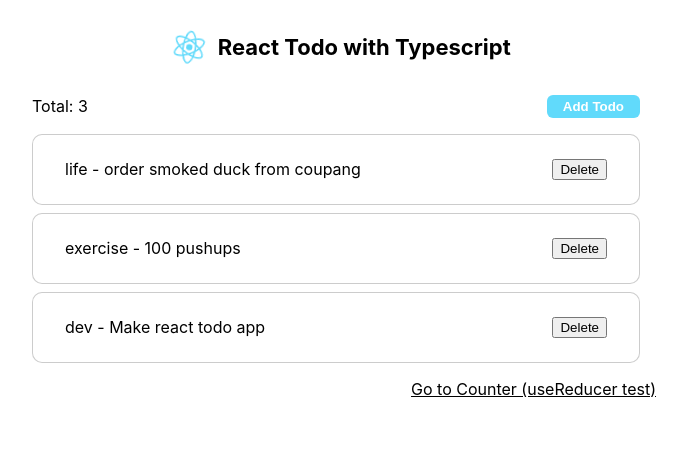
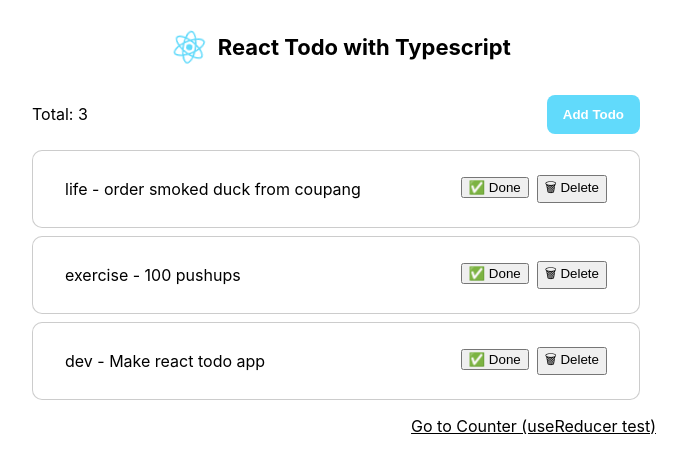
Before and after one commit to balfouri1210/react-ts-todo, a React (Create React App) app: page / in a window 1280 px wide. Shown: the top 472 px of the page, without its empty margins (304-991 px from the left). Built offline with nearby package versions, Linux system fonts and the light colour scheme.

Commit message:
Refactor: add 'updateTodo' action

```diff
--- a/src/components/card-item/_style.scss
+++ b/src/components/card-item/_style.scss
@@ -10,9 +10,22 @@
     padding: 24px 32px;
     text-decoration: none;
   }
+
+  button {
+    cursor: pointer;
+  }
 }
 
 .card:hover {
   background: rgba(#61dafb, 0.1);
   border: 1px solid #61dafb;
 }
+
+.card--done {
+  text-decoration: line-through;
+  background: rgba(darkorange, 0.1);
+}
+.card--done:hover {
+  background: rgba(darkorange, 0.15);
+  border: 1px solid darkorange;
+}
--- a/src/components/card-item/index.tsx
+++ b/src/components/card-item/index.tsx
@@ -3,9 +3,13 @@
 import { Link } from 'react-router-dom';
 
 interface CardProps {
-  id: number,
-  title: string,
-  deleteTodo: (todoId: number) => void
+  todo: {
+    id: number;
+    content: string;
+    done: boolean;
+  };
+  deleteTodo: (todoId: number) => void;
+  updateTodo: (todoId: number) => void;
 }
 
 // TS에서 React.Component는 제네릭 타입이기 때문에
@@ -20,7 +24,12 @@
 
   deleteTodo = (e: React.MouseEvent<HTMLElement>) => {
     e.preventDefault();
-    this.props.deleteTodo(this.props.id)
+    this.props.deleteTodo(this.props.todo.id)
+  }
+
+  updateTodo = (e: React.MouseEvent<HTMLElement>) => {
+    e.preventDefault();
+    this.props.updateTodo(this.props.todo.id)
   }
 
   render() {
@@ -28,10 +37,13 @@
       // 컴포넌트를 만들때 root element를 위해 div로 엮게되는데
       // 이러면 HTML semantic tag 룰을 깨트리게된다.
       // 이때는 React Fragment로 감싸주면 해결된다.
-      <div className="card">
-        <Link to={`/card/${this.props.title}`}>
-          <span>{this.props.title}</span>
-          <button onClick={this.deleteTodo}>Delete</button>
+      <div className={`card ${this.props.todo.done ? 'card--done' : null}`}>
+        <Link to={`/card/${this.props.todo.content}`}>
+          <span>{this.props.todo.content}</span>
+          <div>
+            <button onClick={this.updateTodo} style={{ marginRight: '8px' }}>✅ Done</button>
+            <button onClick={this.deleteTodo}>🗑 Delete</button>
+          </div>
         </Link>
       </div>
     )
--- a/src/components/main-header/_style.scss
+++ b/src/components/main-header/_style.scss
@@ -10,12 +10,12 @@
   }
 
   &__add-todo {
-    padding: 4px 16px;
+    padding: 12px 16px;
     background: #61dafb;
     border: 0;
     color: white;
-    font-weight: 600;
-    border-radius: 6px;
+    font-weight: 800;
+    border-radius: 8px;
     text-decoration: none;
     cursor: pointer;
   }
--- a/src/context/todo-context.tsx
+++ b/src/context/todo-context.tsx
@@ -8,11 +8,13 @@
   todos: {
     id: number;
     content: string;
+    done: boolean;
   }[],
 
   actions: {
     addTodo: (content: string) => void,
-    deleteTodo: (todoId: number) => void
+    deleteTodo: (todoId: number) => void,
+    updateTodo: (todoId: number) => void
   }
 }
 
@@ -20,7 +22,8 @@
   todos: [],
   actions: {
     addTodo: () => {},
-    deleteTodo: () => {}
+    deleteTodo: () => {},
+    updateTodo: () => {}
   }
 });
 
@@ -28,13 +31,16 @@
   const [todos, setTodos] = useState([
     {
       id: 1,
-      content: 'dev - Make react todo app'
+      content: 'dev - Make react todo app',
+      done: false
     }, {
       id: 2,
-      content: 'exercise - 100 pushups'
+      content: 'exercise - 100 pushups',
+      done: false
     }, {
       id: 3,
-      content: 'life - order smoked duck from coupang'
+      content: 'life - order smoked duck from coupang',
+      done: false
     }
   ]);
 
@@ -43,7 +49,8 @@
       ...todos,
       {
         id: todos[todos.length - 1].id + 1,
-        content
+        content,
+        done: false
       }
     ])
   }
@@ -61,8 +68,17 @@
     setTodos(array);
   }
 
+  function updateTodo(todoId: number) {
+    let array = [...todos];
+    array.forEach((todo) => {
+      if (todo.id === todoId) todo.done = true;
+    });
+
+    setTodos(array);
+  }
+
   return (
-    <TodoContext.Provider value={{ todos, actions: { addTodo, deleteTodo } }}>
+    <TodoContext.Provider value={{ todos, actions: { addTodo, deleteTodo, updateTodo } }}>
       {props.children}
     </TodoContext.Provider>
   )
--- a/src/pages/main/index.tsx
+++ b/src/pages/main/index.tsx
@@ -21,7 +21,11 @@
 
       <CardContainer>
         {todoContext.todos.slice(0).reverse().map(todo => {
-          return <CardItem id={todo.id} title={todo.content} deleteTodo={todoContext.actions.deleteTodo} key={todo.id}></CardItem>
+          return <CardItem
+            todo={todo}
+            deleteTodo={todoContext.actions.deleteTodo}
+            updateTodo={todoContext.actions.updateTodo}
+            key={todo.id} />
         })}
       </CardContainer>
 
--- a/src/reducers/counter.ts
+++ b/src/reducers/counter.ts
@@ -1,3 +1,7 @@
+// reducer를 사용하는 근본적인 이유 : state 업데이트 로직을 컴포넌트에서 분리할 수 있기 때문
+// useState, useReducer중 어떤걸 사용할지는 상황에 따라 판단할 것.
+// 간단한 업데이트에는 useState를 사용하는편.
+
 interface Action {
   type: 'INCREMENT' | 'DECREMENT';
 }
```
